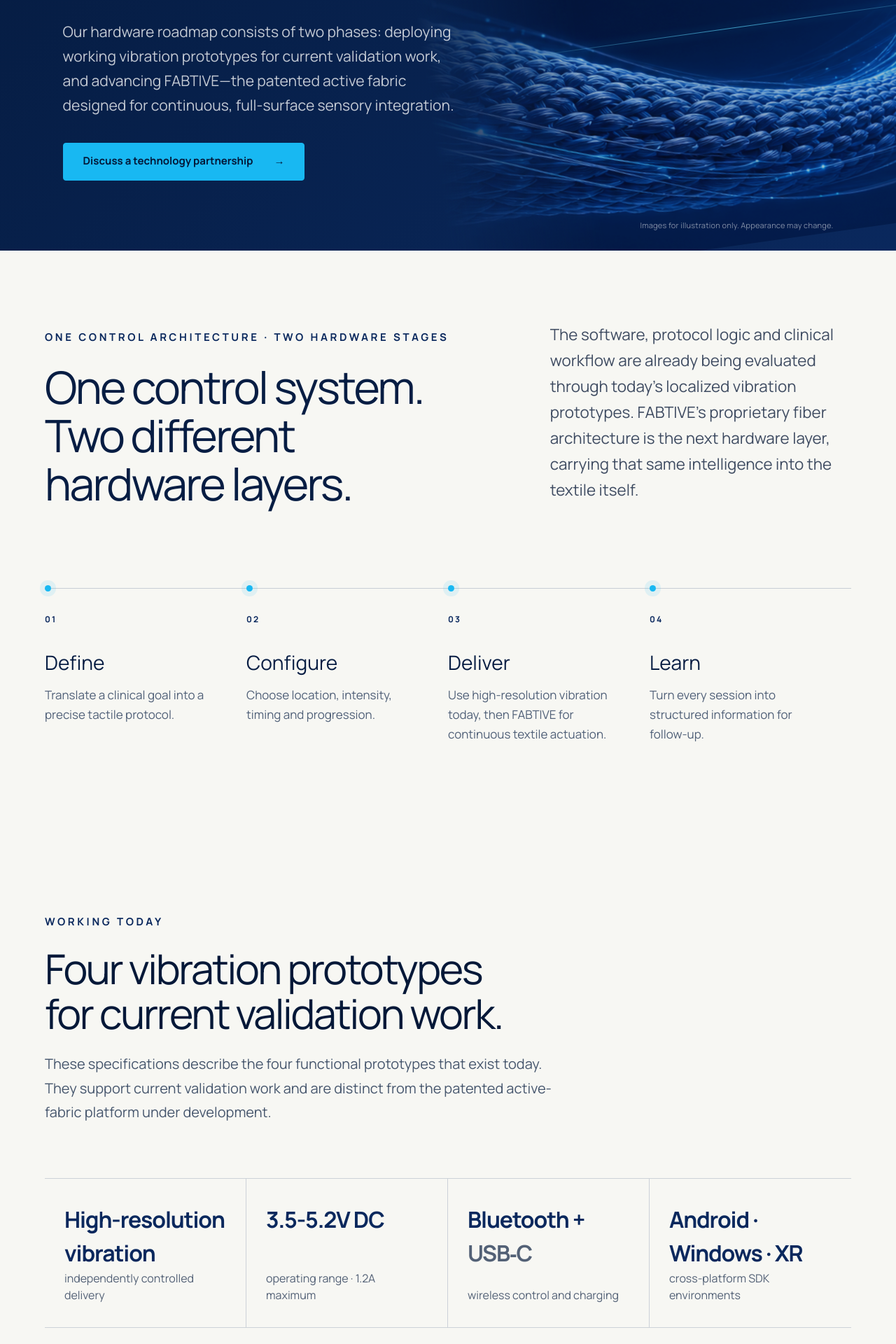
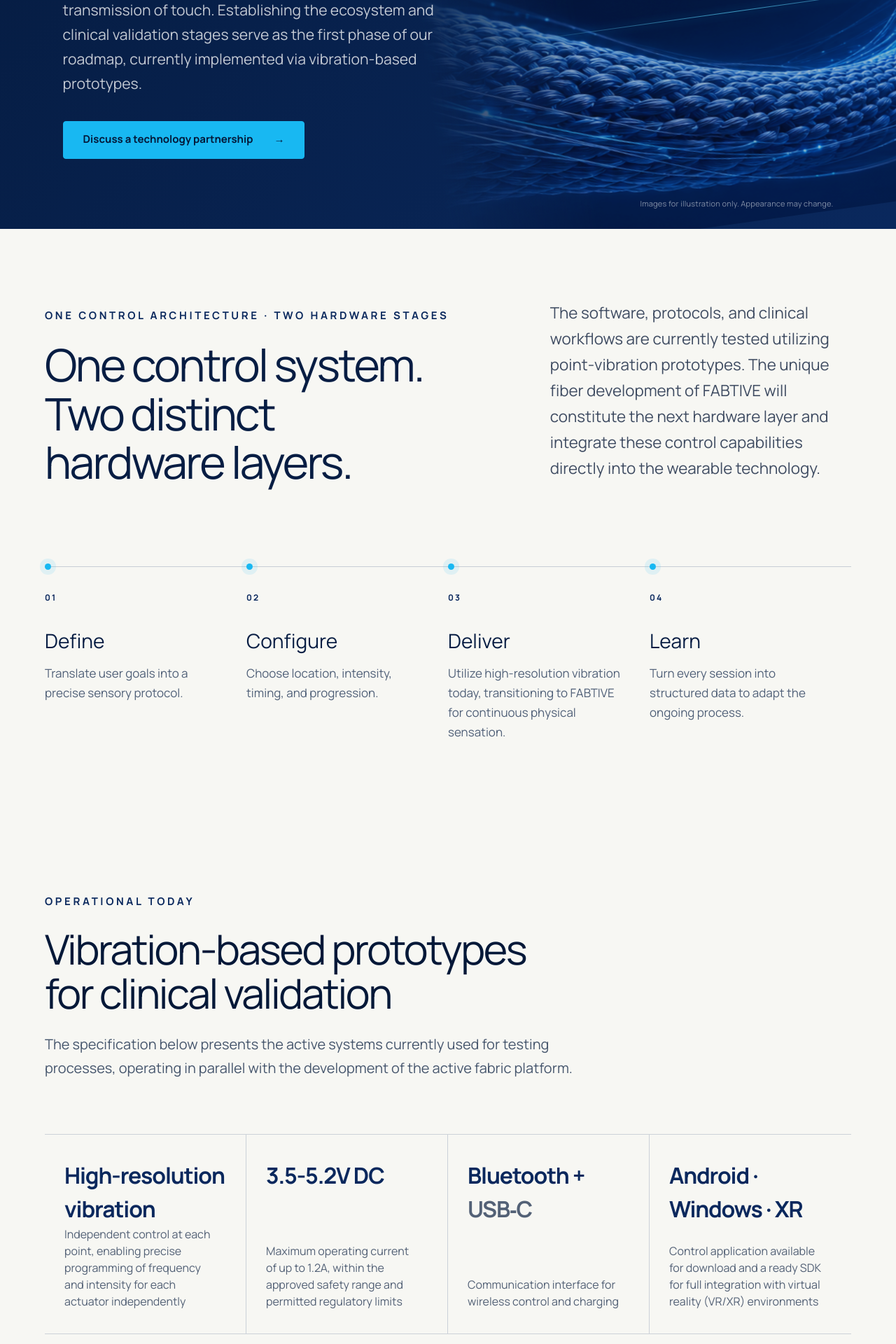
Before and after one commit to noamamram/plectrumSite, a Next.js app: page /technology in a window 1280 px wide. Shown: the part 831-2751 px from the top of the page at 70% size. Built offline with nearby package versions, Linux system fonts and the light colour scheme; no server answers.

Commit message:
עבודה יסודית על דף הטכנולוגיה: הסרת מלל קליני וטיפולי ניסוח ללא חזרות הסרת המילה טקסטיל

```diff
--- a/app/technology/page.tsx
+++ b/app/technology/page.tsx
@@ -9,82 +9,80 @@ import { TextWithNoBreak } from "../components/TextWithNoBreak";
 
 const copy = {
   en: {
-    eyebrow: "THE PATENTED DESTINATION",
-    title: "Continuous tactile intervention, engineered into every fiber.",
+    eyebrow: "PATENTED TECHNOLOGY",
+    title: "A continuous sensory system driven by fiber technology.",
     intro:
-      "Our hardware roadmap consists of two phases: deploying working vibration prototypes for current validation work, and advancing FABTIVE—the patented active fabric designed for continuous, full-surface sensory integration.",
+      "We are developing FABTIVE, an active fabric providing a continuous sensory experience and enabling remote transmission of touch. Establishing the ecosystem and clinical validation stages serve as the first phase of our roadmap, currently implemented via vibration-based prototypes.",
     cta: "Discuss a technology partnership",
     systemLabel: "ONE CONTROL ARCHITECTURE · TWO HARDWARE STAGES",
-    systemTitle: "One control system. Two different hardware layers.",
+    systemTitle: "One control system. Two distinct hardware layers.",
     systemBody:
-      "The software, protocol logic and clinical workflow are already being evaluated through today's localized vibration prototypes. FABTIVE's proprietary fiber architecture is the next hardware layer, carrying that same intelligence into the textile itself.",
+      "The software, protocols, and clinical workflows are currently tested utilizing point-vibration prototypes. The unique fiber development of FABTIVE will constitute the next hardware layer and integrate these control capabilities directly into the wearable technology.",
     steps: [
-      ["Define", "Translate a clinical goal into a precise tactile protocol."],
-      ["Configure", "Choose location, intensity, timing and progression."],
-      ["Deliver", "Use high-resolution vibration today, then FABTIVE for continuous textile actuation."],
-      ["Learn", "Turn every session into structured information for follow-up."],
+      ["Define", "Translate user goals into a precise sensory protocol."],
+      ["Configure", "Choose location, intensity, timing, and progression."],
+      ["Deliver", "Utilize high-resolution vibration today, transitioning to FABTIVE for continuous physical sensation."],
+      ["Learn", "Turn every session into structured data to adapt the ongoing process."],
     ],
     fabricLabel: "THE FABTIVE ACTIVE-FABRIC PATENT",
-    fabricTitle: "Beyond localized vibration: depth and continuity.",
+    fabricTitle: "Beyond localized vibration: continuous physical sensation.",
     fabricBody:
-      "FABTIVE is Plectrum's term for active fabric. It is based on proprietary fibers that Plectrum integrates into familiar textile structures. The platform is designed to create a soft, continuous surface of controllable physical sensation while preserving the flexibility and familiarity of textile.",
-    prototypeLabel: "WORKING TODAY",
-    prototypeTitle: "Four vibration prototypes for current validation work.",
-    prototypeBody:
-      "These specifications describe the four functional prototypes that exist today. They support current validation work and are distinct from the patented active-fabric platform under development.",
+      "FABTIVE is Plectrum's active wearable technology, currently in development. It is designed to utilize proprietary fibers integrated into flexible structural layers. The platform aims to create a soft, continuous surface of controllable physical sensation while preserving the natural flexibility of the material.",
+    prototypeLabel: "OPERATIONAL TODAY",
+    prototypeTitle: "Vibration-based prototypes for clinical validation",
+    prototypeBody: "The specification below presents the active systems currently used for testing processes, operating in parallel with the development of the active fabric platform.",
     facts: [
-      ["High-resolution vibration", "independently controlled delivery"],
-      ["3.5-5.2V DC", "operating range · 1.2A maximum"],
-      ["Bluetooth + USB-C", "wireless control and charging"],
-      ["Android · Windows · XR", "cross-platform SDK environments"],
+      ["High-resolution vibration", "Independent control at each point, enabling precise programming of frequency and intensity for each actuator independently"],
+      ["3.5-5.2V DC", "Maximum operating current of up to 1.2A, within the approved safety range and permitted regulatory limits"],
+      ["Bluetooth + USB-C", "Communication interface for wireless control and charging"],
+      ["Android · Windows · XR", "Control application available for download and a ready SDK for full integration with virtual reality (VR/XR) environments"]
     ],
-    ipLabel: "DEFENSIBLE FOUNDATION",
+    ipLabel: "INTELLECTUAL PROPERTY",
     ipTitle: "Patent granted in Israel. US and Europe in process.",
     ipBody:
-      "FABTIVE's active-fabric patent has been granted in Israel, with registration processes underway in the United States and Europe. This is the defensible product direction beyond today's vibration prototypes. Adaptive protocols were developed with IBM.",
-    futureTitle: "One Patented Technology. Limitless Market Applications.",
+      "The FABTIVE active fabric patent has been granted in Israel, with registration processes underway in the US and Europe. This forms the intellectual property foundation beyond the current vibration prototypes.",
+    futureTitle: "One patented technology. Multiple commercial applications.",
     futureBody:
-      "Clinical sensory integration is our initial validation focus. Once established, our patented active-fabric platform is designed to expand into XR, gaming, professional training, and defense applications.",
-    futureNote: "Current validation work comes first.",
+      "Clinical sensory integration is our initial validation focus. Once established, the active fabric platform is designed to scale into XR, gaming, professional training, and defense applications.",
+    futureNote: "The current stage focuses on operational and technological validation.",
   },
   he: {
-    eyebrow: "היעד הטכנולוגי המוגן בפטנט",
-    title: "התערבות מישושית רציפה, מתוכננת אל תוך כל סיב.",
+    eyebrow: "טכנולוגיה מוגנת פטנט",
+    title: "מערכת חושית רציפה, מבוססת טכנולוגיית סיבים",
     intro:
-      "מפת הדרכים שלנו בחומרה כוללת שני שלבים: פריסת אבות טיפוס רטט פעילים לעבודת האימות הנוכחית, והתקדמות FABTIVE — הבד האקטיבי הפטנטי, שתוכנן לאינטגרציה חושית רציפה על פני כל משטח הבד.",
+      "אנו מפתחים את FABTIVE, בד אקטיבי המעניק חוויה חושית רציפה ומאפשר העברת תחושות מגע מרחוק. בניית האקוסיסטם ושלבי האימות הקליני מהווים את השלב הראשון במפת הדרכים, ומתבצעים כיום באמצעות אבות טיפוס מבוססי רטט.",
     cta: "שיחה על שותפות טכנולוגית",
-    systemLabel: "ארכיטקטורת שליטה אחת · שני שלבי חומרה",
+    systemLabel: "מערכת שליטה אחת · שני שלבי חומרה",
     systemTitle: "מערכת שליטה אחת. שתי שכבות חומרה שונות.",
     systemBody:
-      "התוכנה, לוגיקת הפרוטוקול ותהליך העבודה הקליני כבר נבחנים באמצעות אבות הטיפוס הרוטטים המקומיים של היום. ארכיטקטורת הסיבים הייחודית של FABTIVE היא שכבת החומרה הבאה, שמעבירה את אותה חוכמה אל הטקסטיל עצמו.",
+      "התוכנה, הפרוטוקולים ותהליכי העבודה הקליניים נבחנים כיום באמצעות אבות טיפוס מבוססי רטט נקודתי. פיתוח הסיבים הייחודי של FABTIVE יהווה את שכבת החומרה הבאה, ויטמיע את אותן יכולות שליטה ישירות בטכנולוגיה הלבישה.",
     steps: [
-      ["הגדרה", "תרגום יעד קליני לפרוטוקול מישושי מדויק."],
-      ["תצורה", "בחירת מיקום, עוצמה, תזמון והתקדמות."],
-      ["העברה", "רטט ברזולוציה גבוהה כיום, ובהמשך FABTIVE להפעלה רציפה של הבד."],
-      ["למידה", "הפיכת כל מפגש למידע מובנה לצורך המשך הטיפול."],
+     ["הגדרה", "תרגום יעדי המשתמש לפרוטוקול גריה חושית מדויק."],
+     ["תצורה", "בחירת מיקום, עוצמה, תזמון והתקדמות."],
+     ["הפעלה", "שימוש ברטט ברזולוציה גבוהה כיום, ובעתיד מעבר ל-FABTIVE ליצירת תחושה פיזית רציפה."],
+     ["למידה", "הפיכת כל הפעלה לנתונים מובנים לצורך התאמת המשך התהליך."]
     ],
-    fabricLabel: "פטנט FABTIVE לבד אקטיבי",
-    fabricTitle: "מעבר לרטט מקומי: עומק ורציפות.",
+    fabricLabel: "FABTIVE - בד אקטיבי מוגן פטנט",
+    fabricTitle: "מעבר לרטט נקודתי: תחושה פיזית רציפה ועמוקה.",
     fabricBody:
-      "FABTIVE הוא המונח של Plectrum לבד אקטיבי. הוא מבוסס על סיבים ייחודיים ש־Plectrum משלבת במבני טקסטיל מוכרים. הפלטפורמה תוכננה ליצור משטח רך ורציף של תחושה פיזית נשלטת, תוך שמירה על הגמישות והטבעיות של הבד.",
-    prototypeLabel: "פועל כיום",
-    prototypeTitle: "ארבעה אבות טיפוס רטט לעבודת האימות הנוכחית.",
-    prototypeBody:
-      "המפרט שלהלן מתאר את ארבעת אבות הטיפוס הפונקציונליים הקיימים כיום. הם תומכים בעבודת האימות הנוכחית ונפרדים מפלטפורמת הבד האקטיבי הפטנטית שבפיתוח.",
+      "FABTIVE היא הטכנולוגיה הלבישה האקטיבית של פלקטרום, הנמצאת בימים אלו בפיתוח. הטכנולוגיה מתוכננת להתבסס על סיבים קנייניים שיוטמעו בשכבות מבניות גמישות. הפלטפורמה מיועדת ליצור משטח רך ורציף של תחושה פיזית נשלטת, תוך שמירה על הגמישות הטבעית של החומר.",
+    prototypeLabel: "זמין כיום",
+    prototypeTitle: "אבות טיפוס מבוססי רטט לאימות קליני",
+    prototypeBody: "המפרט להלן מציג את המערכות הפעילות המשמשות כיום לתהליכי בדיקה, ופועלות במקביל לפיתוח פלטפורמת הבד האקטיבי.",
     facts: [
-      ["רטט ברזולוציה גבוהה", "העברה הנשלטת בנפרד"],
-      ["3.5-5.2V DC", "טווח הפעלה · עד 1.2A"],
-      ["Bluetooth + USB-C", "שליטה אלחוטית וטעינה"],
-      ["Android · Windows · XR", "סביבות SDK חוצות־פלטפורמות"],
+      ["רטט ברזולוציה גבוהה", "שליטה נפרדת בכל נקודה, המאפשרת תכנות מדויק של תדר ועוצמת הרטט לכל מפעיל באופן עצמאי"],
+      ["3.5-5.2V DC", "זרם הפעלה מקסימלי של עד 1.2A, בטווח הבטיחות ומגבלות הרגולציה המותרות"],
+      ["Bluetooth + USB-C", "ממשק תקשורת לשליטה אלחוטית וחיבור לטעינה"],
+      ["Android · Windows · XR", "אפליקציית שליטה זמינה להורדה ו-SDK מוכן לאינטגרציה מלאה מול סביבות מציאות מדומה (VR/AR)"]
     ],
-    ipLabel: "בסיס בר־הגנה",
-    ipTitle: "הפטנט אושר בישראל. בארה״ב ובאירופה בתהליך רישום.",
+    ipLabel: "קניין רוחני (IP)",
+    ipTitle: "פטנט מאושר בישראל. תהליכי רישום בארה״ב ובאירופה.",
     ipBody:
-      "פטנט הבד האקטיבי של FABTIVE אושר בישראל, ותהליכי הרישום בארצות הברית ובאירופה נמצאים בעיצומם. זהו כיוון המוצר בר־ההגנה שמעבר לאבות הטיפוס הרוטטים של היום. פרוטוקולים אדפטיביים פותחו עם IBM.",
-    futureTitle: "טכנולוגיה פטנטית אחת. יישומי שוק ללא גבול.",
+      "טכנולוגיית הבד האקטיבי FABTIVE מאושרת כפטנט בישראל, ונמצאת בתהליכי רישום בארה״ב ובאירופה. זהו בסיס הקניין הרוחני של המוצר העתידי, המהווה המשך ישיר לאבות הטיפוס הנוכחיים.",
+    futureTitle: "טכנולוגיה אחת מוגנת פטנט. מגוון יישומים מסחריים.",
     futureBody:
-      "אינטגרציה חושית קלינית היא מוקד האימות הראשוני שלנו. לאחר הקמה, פלטפורמת הבד האקטיבי הפטנטית שלנו תוכננה להתרחב ל־XR, גיימינג, הדרכה מקצועית ויישומי ביטחון.",
-    futureNote: "עבודת האימות הנוכחית קודמת.",
+      "המיקוד הראשוני שלנו הוא אימות קליני בתחום האינטגרציה החושית. בהמשך, פלטפורמת הבד האקטיבי מיועדת להתרחב לתחומי מציאות מדומה (XR), גיימינג, הדרכות מקצועיות ויישומים ביטחוניים.",
+    futureNote: "השלב הנוכחי מוקדש לאימות תפעולי וטכנולוגי.",
   },
   ar: {
     eyebrow: "الوجهة التكنولوجية المحمية ببراءة",
```
